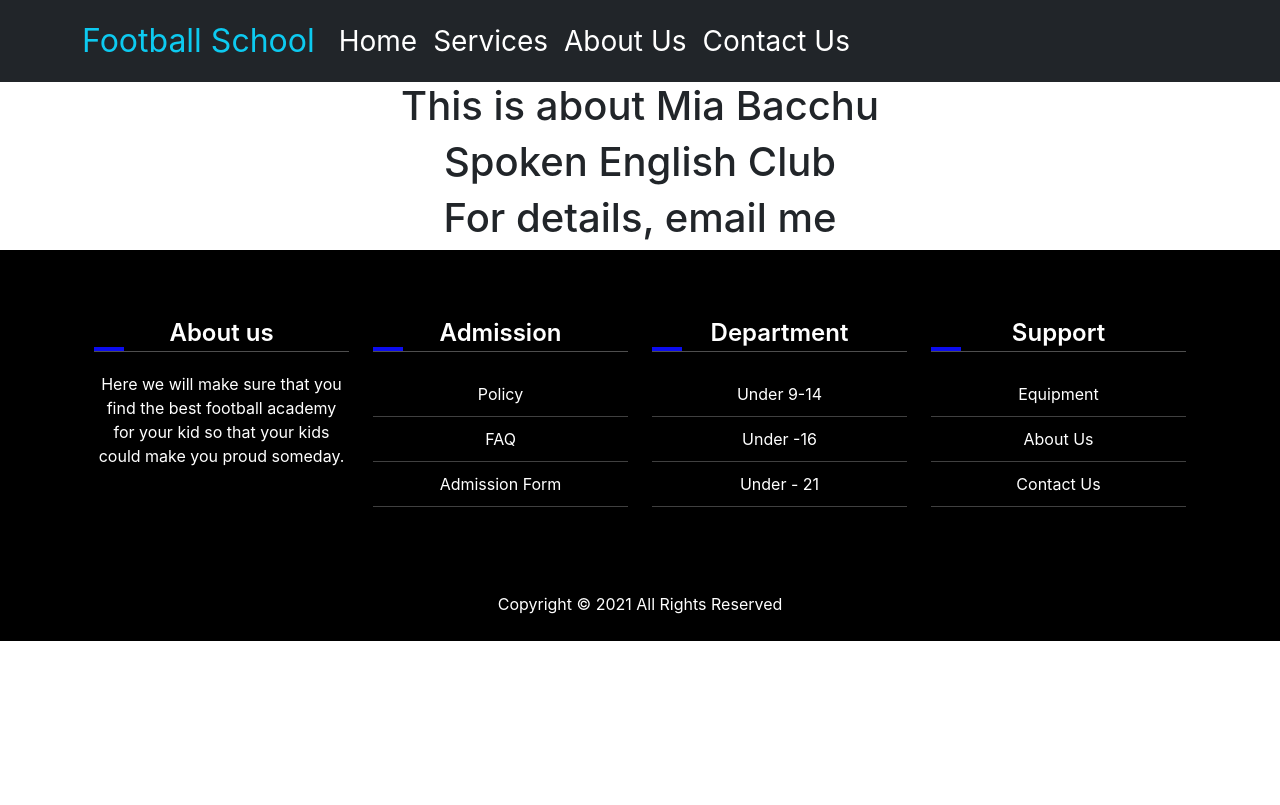
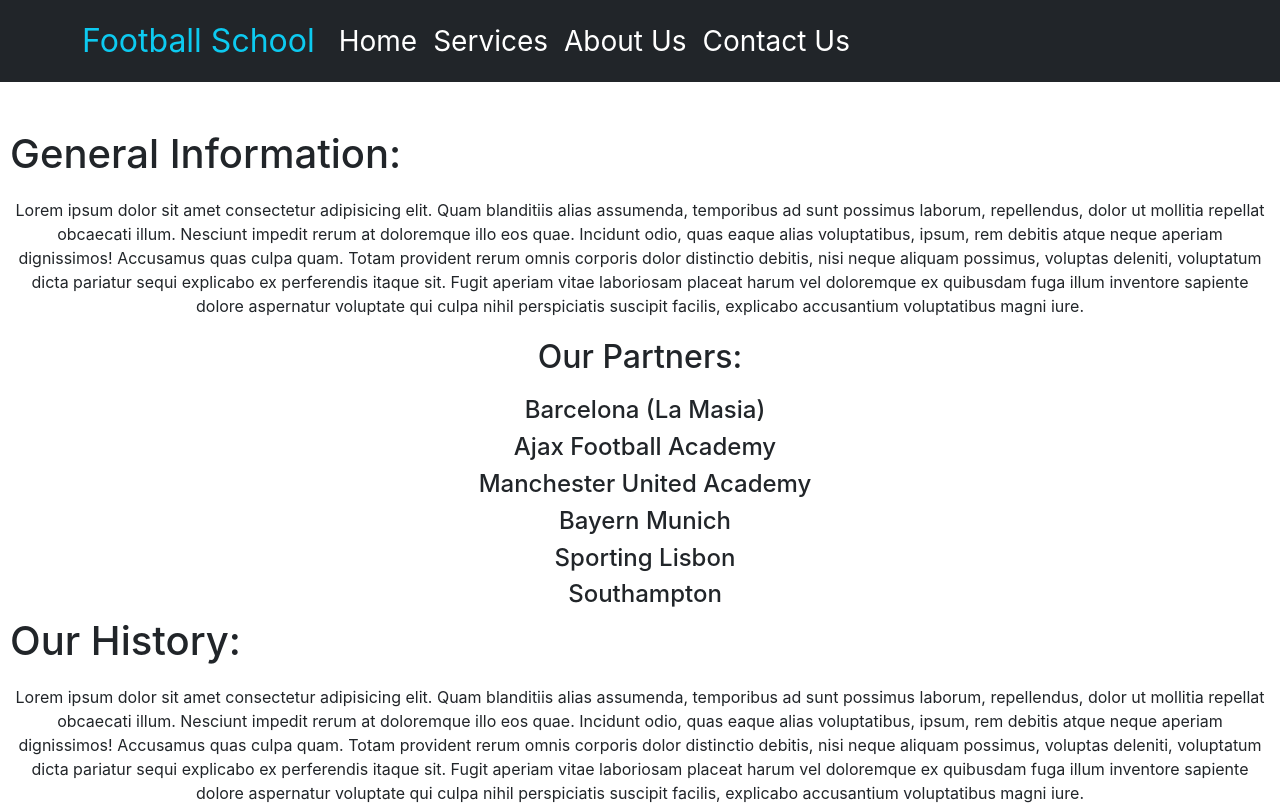
Before and after one commit to najrul04/educational-website1, a React (Create React App) app: page /about in a window 1280 px wide. Shown: the top 805 px of the page. Built offline with nearby package versions, Linux system fonts and the light colour scheme.

Commit message:
About Us Done

```diff
--- /dev/null
+++ b/src/components/About/About.css
@@ -0,0 +1,23 @@
+h1{
+
+    text-align: left;
+    margin-left: 10px;
+
+}
+
+h2{
+
+    margin: 20px 0;
+
+}
+
+p{
+
+    margin: 20px 10px;
+
+}
+
+h4{
+    margin-left: 10px;
+
+}
--- a/src/components/About/About.js
+++ b/src/components/About/About.js
@@ -1,11 +1,30 @@
 import React from 'react';
+import'./About.css'
 
 const About = () => {
     return (
-        <div>
-            <h1>This is about Mia Bacchu </h1>
-            <h1>Spoken English Club </h1>
-            <h1>For details, email me</h1>
+        <div className="my-5">
+            <h1>General Information: </h1>
+            <p>
+
+                Lorem ipsum dolor sit amet consectetur adipisicing elit. Quam blanditiis alias assumenda, temporibus ad sunt possimus laborum, repellendus, dolor ut mollitia repellat obcaecati illum. Nesciunt impedit rerum at doloremque illo eos quae. Incidunt odio, quas eaque alias voluptatibus, ipsum, rem debitis atque neque aperiam dignissimos! Accusamus quas culpa quam. Totam provident rerum omnis corporis dolor distinctio debitis, nisi neque aliquam possimus, voluptas deleniti, voluptatum dicta pariatur sequi explicabo ex perferendis itaque sit. Fugit aperiam vitae laboriosam placeat harum vel doloremque ex quibusdam fuga illum inventore sapiente dolore aspernatur voluptate qui culpa nihil perspiciatis suscipit facilis, explicabo accusantium voluptatibus magni iure.
+
+                </p>
+
+            <h2>Our Partners: </h2>
+            <h4>Barcelona (La Masia)</h4>
+            <h4>Ajax Football Academy</h4>
+            <h4>Manchester United Academy</h4>
+            <h4>Bayern Munich</h4>
+            <h4>Sporting Lisbon</h4>
+            <h4>Southampton</h4>
+
+            <h1>Our History:</h1>
+            <p>
+
+                Lorem ipsum dolor sit amet consectetur adipisicing elit. Quam blanditiis alias assumenda, temporibus ad sunt possimus laborum, repellendus, dolor ut mollitia repellat obcaecati illum. Nesciunt impedit rerum at doloremque illo eos quae. Incidunt odio, quas eaque alias voluptatibus, ipsum, rem debitis atque neque aperiam dignissimos! Accusamus quas culpa quam. Totam provident rerum omnis corporis dolor distinctio debitis, nisi neque aliquam possimus, voluptas deleniti, voluptatum dicta pariatur sequi explicabo ex perferendis itaque sit. Fugit aperiam vitae laboriosam placeat harum vel doloremque ex quibusdam fuga illum inventore sapiente dolore aspernatur voluptate qui culpa nihil perspiciatis suscipit facilis, explicabo accusantium voluptatibus magni iure.
+
+                </p>
         </div>
     );
 };
--- a/src/components/Contact/Contact.js
+++ b/src/components/Contact/Contact.js
@@ -1,8 +1,8 @@
 import React from 'react';
-
+import './Contact.css'
 const Contact = () => {
     return (
-        <div>
+        <div className="my-5">
             <h1>You can contact with me</h1>
             <h1>Call me about this course</h1>
         </div>
```
Also changed, not shown: src/components/Contact/Contact.css (added).
